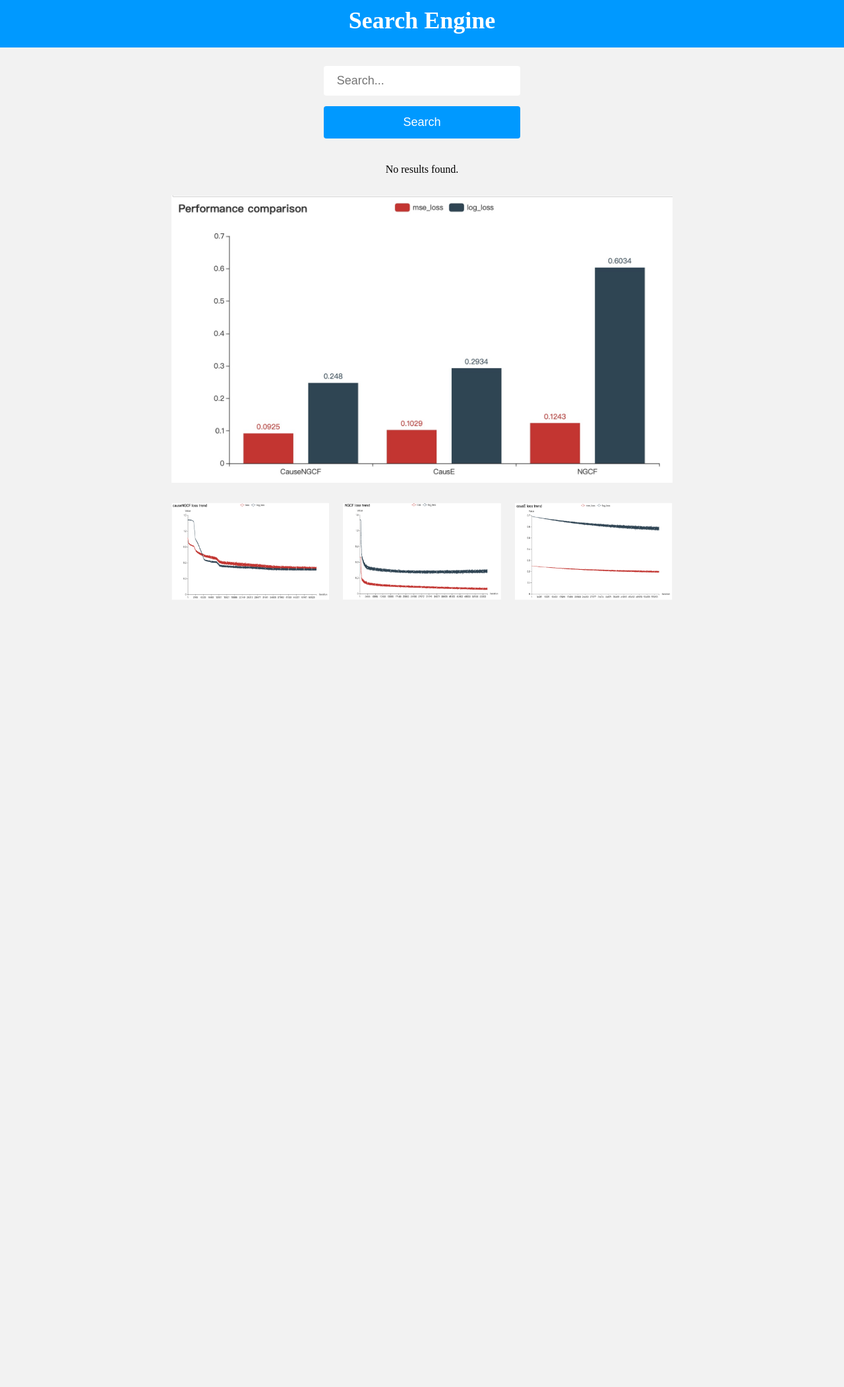
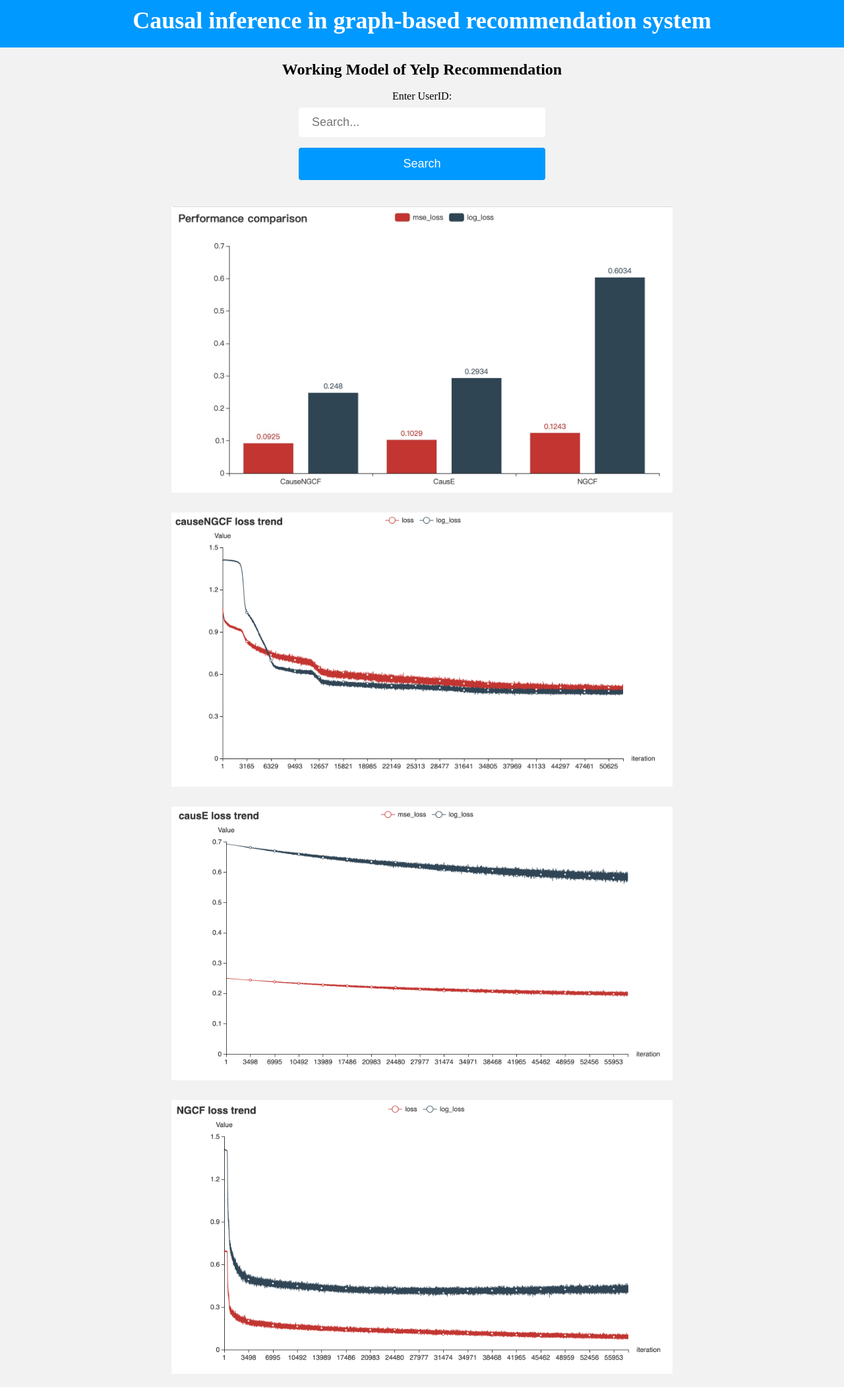
Before and after one commit to sword-Lz/cs547, a Flask app: page / in a window 1280 px wide. Shown: the whole page at 66% size. Before the commit the page ends 909 px from the top, so only its background shows below. Run offline with Flask 3, Linux system fonts and the light colour scheme; parts of the project's set-up code (start-up, migrations or seed data) failed here and were passed over.

Commit message:
update headers and images on the website, add some validation for input

```diff
--- a/547front/app.py
+++ b/547front/app.py
@@ -3,11 +3,11 @@
 from backend.test_ import predict
 
 # cors
-from flask_cors import CORS
+# from flask_cors import CORS
 
 app = Flask(__name__)
 # cors
-CORS(app)
+# CORS(app)
 
 
 @app.route("/")
@@ -23,7 +23,11 @@
     if search_results == "":
         answer = "Please enter a number"
     else:
-        answer = predict(int(search_results))
+        userId = int(search_results)
+        if userId < 0 or userId > 31667:
+            answer = "Please enter a number between 1 and 31667"
+        else:
+            answer = predict(userId)
     return render_template("index.html", results=answer)
 
 
--- a/547front/static/style.css
+++ b/547front/static/style.css
@@ -80,3 +80,8 @@
       flex-wrap: wrap;
     }
   }
+
+  a {
+    color: inherit; /* inherit the parent color */
+    text-decoration: none; /* remove underline */
+  }
--- a/547front/templates/index.html
+++ b/547front/templates/index.html
@@ -2,16 +2,19 @@
 <html>
   <head>
     <meta charset="utf-8">
-    <title>Search Engine</title>
+    <title>Causal inference in graph-based recommendation system </title>
     <link rel="stylesheet" type="text/css" href="{{ url_for('static', filename='style.css') }}">
   </head>
   <body>
     <div class="theme">
-      <h1>Search Engine</h1>
+      <h1><a href="/">Causal inference in graph-based recommendation system</a></h1>
     </div>
     <div class="container">
+      <h2>Working Model of Yelp Recommendation</h2>
       <form action="/search" method="POST">
         <div class="search-container">
+          <br>
+          <label for="userid">Enter UserID:</label>
           <input type="text" name="search" placeholder="Search...">
           <button type="submit">Search</button>
         </div>
@@ -20,14 +23,20 @@
         {% if results %}
           {{ results }}
         {% else %}
-          <p>No results found.</p>
+          <!-- <p>Enter some Input</p> -->
         {% endif %}
       </div>
       <div class="image-container">
         <img src="{{ url_for('static', filename='image1.jpg') }}" alt="Image 1">
       </div>
       <div class="image-container">
-        <img src="{{ url_for('static', filename='image2.png') }}" alt="Image 2">
+        <img src="{{ url_for('static', filename='img2.jpg') }}" alt="Image 2">
+      </div>
+      <div class="image-container">
+        <img src="{{ url_for('static', filename='img3.jpg') }}" alt="Image 2">
+      </div>
+      <div class="image-container">
+        <img src="{{ url_for('static', filename='img4.jpg') }}" alt="Image 2">
       </div>
     </div>
   </body>
```
Also changed, not shown: 547front/static/img2.jpg (added), 547front/static/img3.jpg (added), 547front/static/img4.jpg (added).
